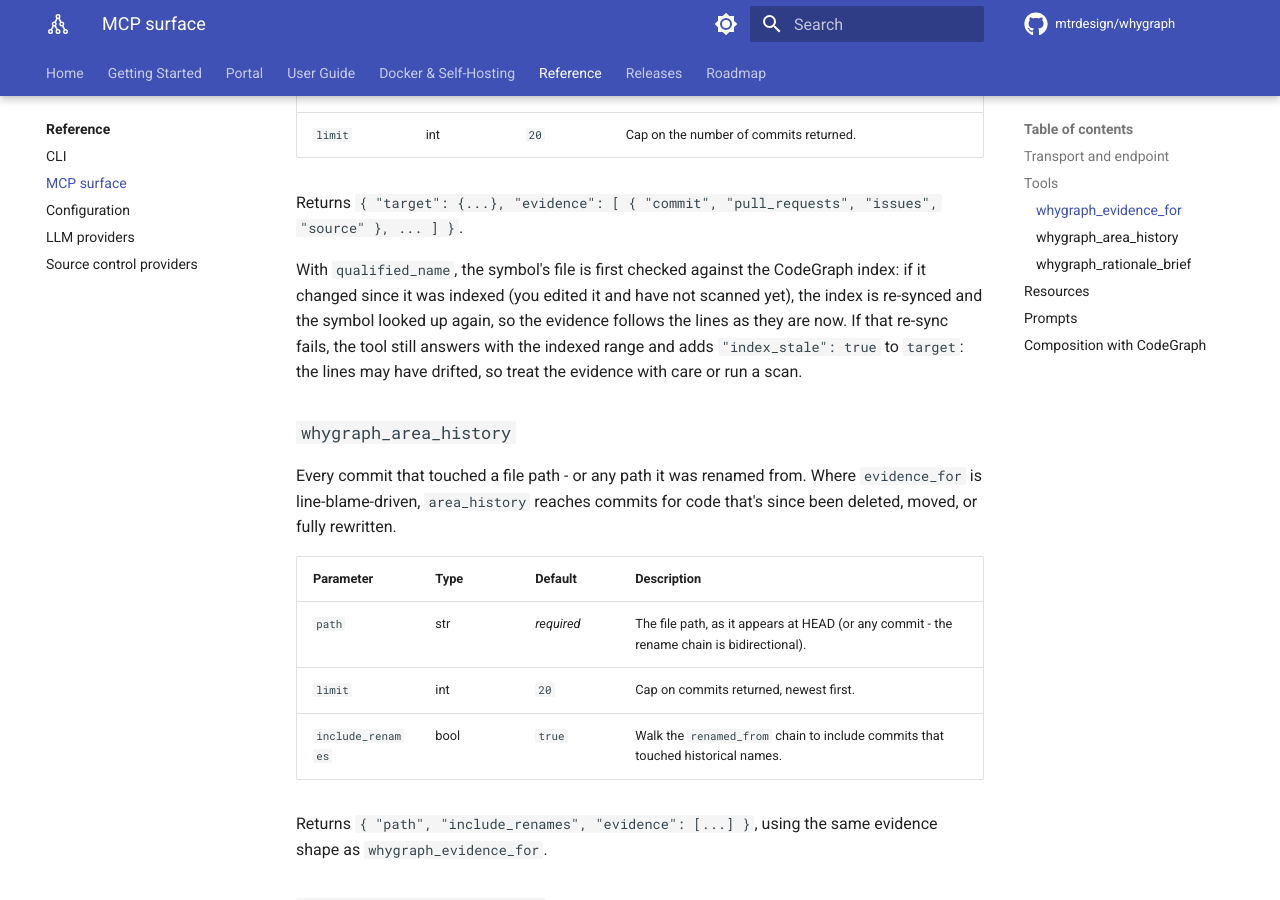
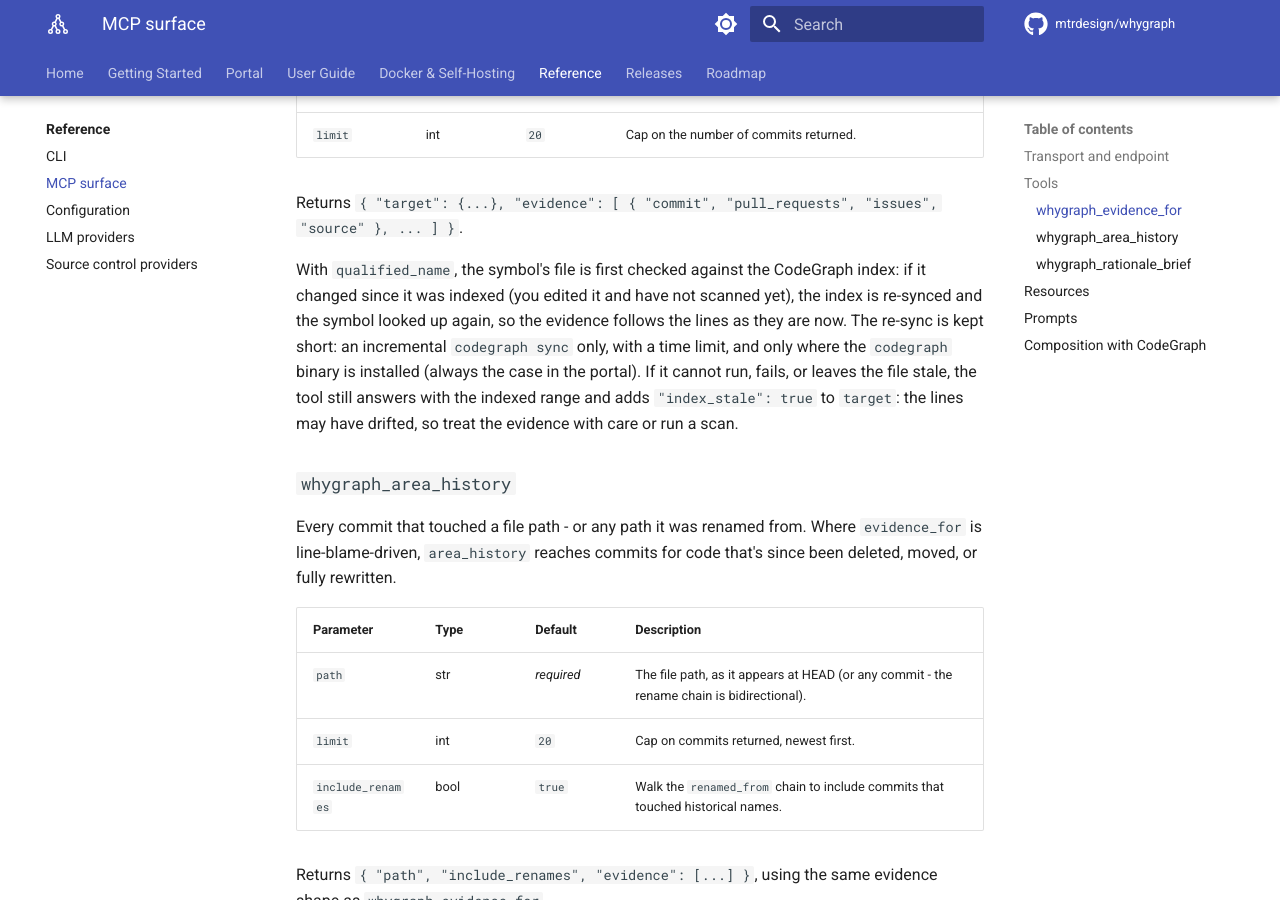
Before and after one commit to mtrdesign/whygraph, an MkDocs documentation site: the page built from docs/reference/mcp.md, in a window 1280 px wide and 900 px high, scrolled down 1060 px. Built offline with MkDocs 1.6.1 and Material for MkDocs 9.7.7, drawn with Linux system fonts in a browser that asks for light colours; comment, search, counter and statistics services are not loaded.

Commit message:
docs(mcp): the qualified_name re-sync is bounded

```diff
--- a/docs/reference/mcp.md
+++ b/docs/reference/mcp.md
@@ -38,7 +38,9 @@ Returns `{ "target": {...}, "evidence": [ { "commit", "pull_requests", "issues",
 
 With `qualified_name`, the symbol's file is first checked against the CodeGraph index: if it changed
 since it was indexed (you edited it and have not scanned yet), the index is re-synced and the symbol
-looked up again, so the evidence follows the lines as they are now. If that re-sync fails, the tool
+looked up again, so the evidence follows the lines as they are now. The re-sync is kept short: an
+incremental `codegraph sync` only, with a time limit, and only where the `codegraph` binary is
+installed (always the case in the portal). If it cannot run, fails, or leaves the file stale, the tool
 still answers with the indexed range and adds `"index_stale": true` to `target`: the lines may have
 drifted, so treat the evidence with care or run a scan.
 
```
